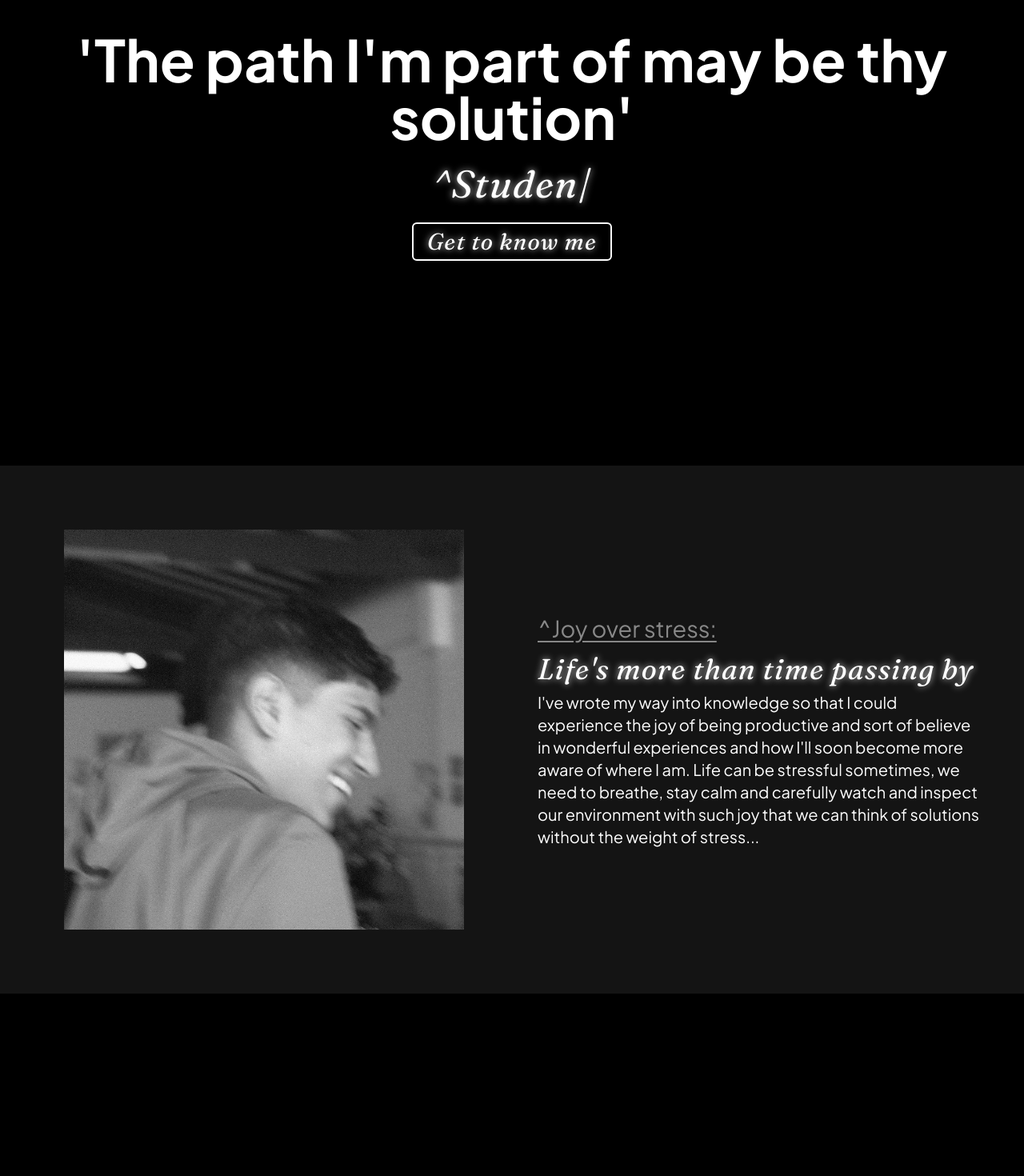
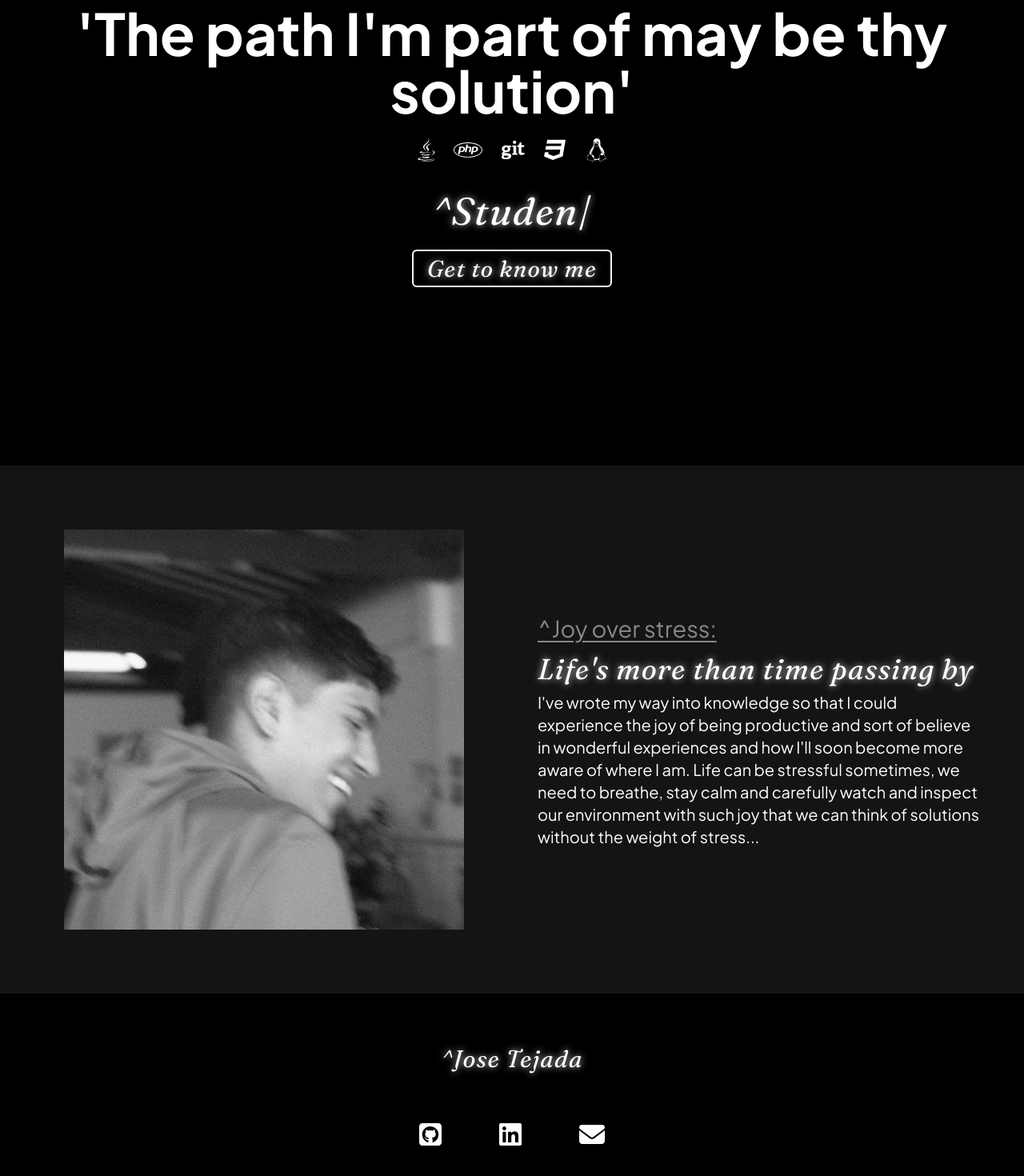
Before and after one commit to KhoiMe/portfolio, a React (Vite) app: page / in a window 1280 px wide. Shown: the part 218-1688 px from the top of the page at 80% size. Before the commit the page ends 1460 px from the top, so only its background shows below. Built offline with nearby package versions, Linux system fonts and the light colour scheme; a web font is replaced by a local one.

Commit message:
feat: Footer & logos in Hero

```diff
--- a/src/App.tsx
+++ b/src/App.tsx
@@ -2,20 +2,23 @@ import './index.css'
 import NavBar from './components/NavBar';
 import Hero from './components/Hero';
 import KnowMe from './components/KnowMe';
+import Footer from './components/Footer';
 
 
 function App() {
 
     return (
         <>
-
-            <NavBar />
+                <NavBar />
             <div className='section'>
                 <Hero />
             </div>
             <div className='section'>
                 <KnowMe />
             </div>
+            <div className='section'>
+                <Footer />
+            </div>
         </>
     );
 }
--- /dev/null
+++ b/src/components/Footer.tsx
@@ -0,0 +1,27 @@
+import { faSquareGithub, faLinkedin } from "@fortawesome/free-brands-svg-icons";
+import { faEnvelope } from "@fortawesome/free-solid-svg-icons";
+import { FontAwesomeIcon } from "@fortawesome/react-fontawesome";
+function Footer() {
+    return (
+        <>
+            <div className="max-w[1245px] mx-auto py-16 px-4 flex items-center justify-center text-white">
+                <div>
+                    <h1 className="w-full font-title text-3xl text-center">^Jose Tejada</h1>
+                    <div className="flex justify-between sm:justify-start md:w-[75%] my-6">
+                        <a href="https://github.com/khoime" target="_blank">
+                            <FontAwesomeIcon className='mx-auto sm:m-9 pb-8' icon={faSquareGithub} size="2xl" />
+                        </a>
+                        <a href="https://www.linkedin.com/in/jose-miguel-tejada-5a3540309/" target="_blank">
+                            <FontAwesomeIcon className='mx-auto sm:m-9 pb-8' icon={faLinkedin} size='2xl' />
+                        </a>
+                        <a href="mailto:j.m.tejada@hotmail.com" target="_blank">
+                            <FontAwesomeIcon className='mx-auto sm:m-9 pb-8' icon={faEnvelope} size='2xl' />
+                        </a>
+                    </div>
+                </div>
+            </div>
+        </>
+    );
+}
+
+export default Footer;
--- a/src/components/Hero.tsx
+++ b/src/components/Hero.tsx
@@ -1,3 +1,5 @@
+import { faCss3, faGit, faJava, faLinux, faPhp } from "@fortawesome/free-brands-svg-icons";
+import { FontAwesomeIcon } from "@fortawesome/react-fontawesome";
 import { ReactTyped } from "react-typed";
 function Hero() {
     return (
@@ -7,6 +9,13 @@ function Hero() {
                     <h1 className="z-[-1] mx-20 md:text-7xl sm:text-5xl  justifiy-center text-center text-4xl font-bold md:py-6 p-2">
                         'The path I'm part of may be thy solution'
                     </h1>
+                    <div className="devIcons">
+                        <FontAwesomeIcon className='mx-auto pb-8' icon={faJava} />
+                        <FontAwesomeIcon className='mx-auto pb-8 pl-6' icon={faPhp} />
+                        <FontAwesomeIcon className='mx-auto pb-8 pl-6' icon={faGit} />
+                        <FontAwesomeIcon className='mx-auto pb-8 pl-6' icon={faCss3} />
+                        <FontAwesomeIcon className='mx-auto pb-8 pl-6' icon={faLinux} />
+                    </div>
                     <div>
                         <p className=" z-[-1] md:text-5xl sm:text-4xl text-xl font-title tracking-widest">
                             <ReactTyped strings={['^Backend Jr. Dev', '^Student', '^Athlete']}
--- a/src/index.css
+++ b/src/index.css
@@ -27,6 +27,11 @@ body {
     font-family: 'Plus Jakarta Sans', sans-serif;
     font-optical-sizing: auto;
     font-size: 1.8rem;
+}
+
+.font-content-sm {
+    font-family: 'Plus Jakarta Sans', sans-serif;
+    font-optical-sizing: auto;
 }
 
 .navName {
```
